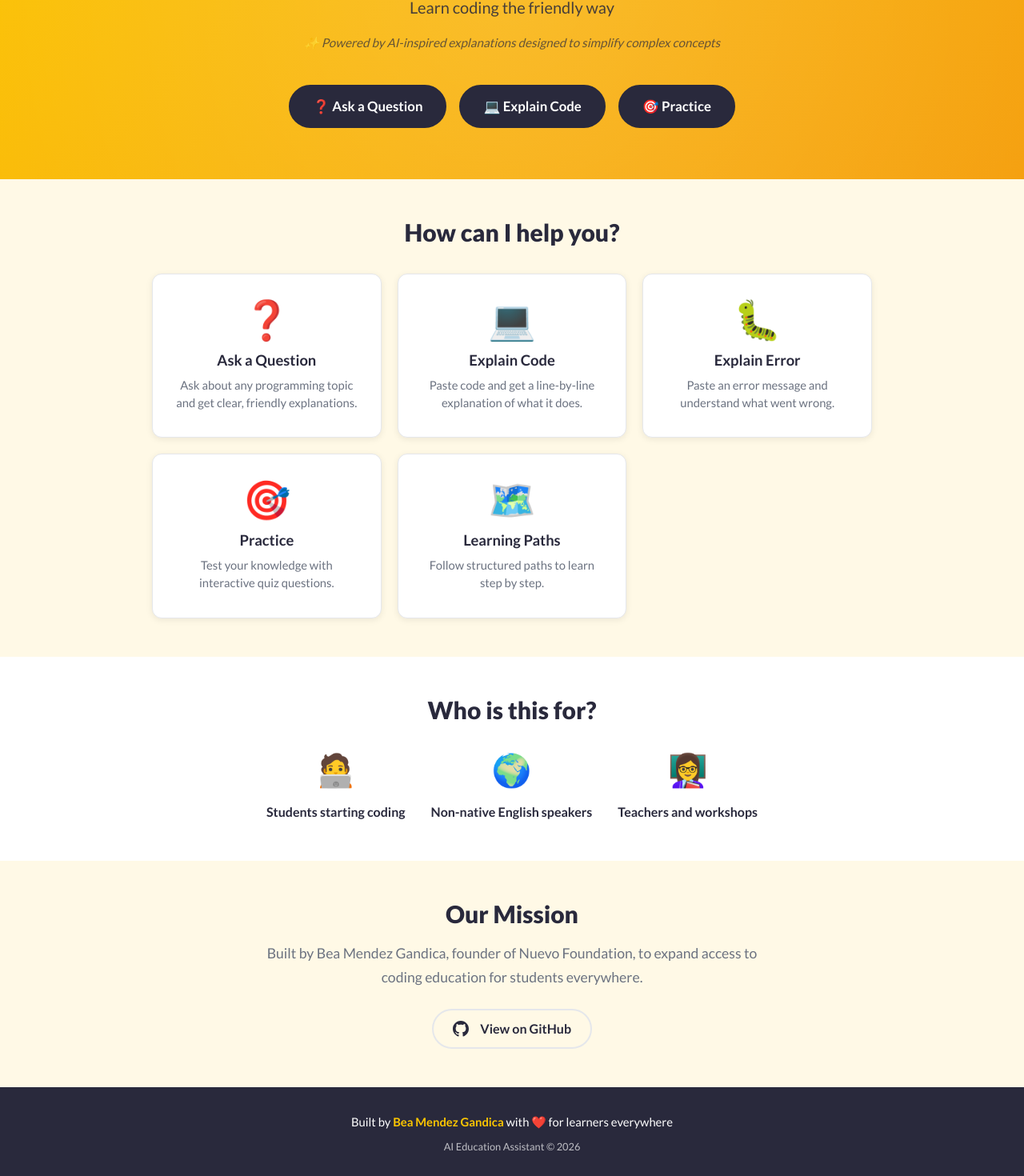
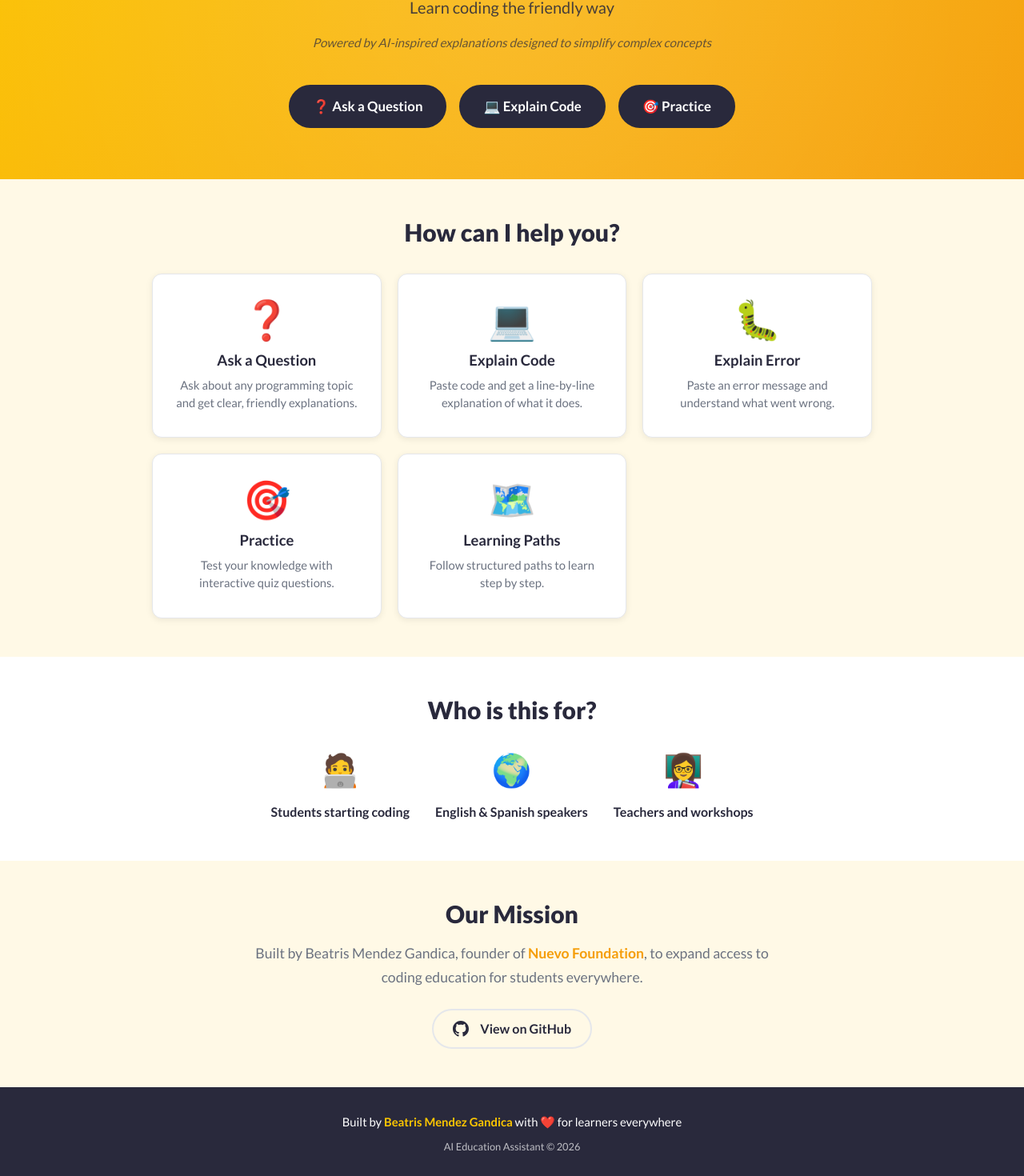
Before and after one commit to beagandica/ai-education-assistant, a React (Vite) app: page / in a window 1280 px wide. Shown: the part 277-1747 px from the top of the page at 80% size. Built offline with nearby package versions, Linux system fonts and the light colour scheme.

Commit message:
Changes based on feedback

```diff
--- a/src/components/Footer.tsx
+++ b/src/components/Footer.tsx
@@ -8,8 +8,8 @@ export function Footer() {
     <footer className="footer">
       <p className="footer__text">
         {language === 'es'
-          ? <>Creado por <a href="https://www.beagandica.com" target="_blank" rel="noopener noreferrer">Bea Mendez Gandica</a> con <span className="footer__heart">❤️</span> para estudiantes de todo el mundo</>
-          : <>Built by <a href="https://www.beagandica.com" target="_blank" rel="noopener noreferrer">Bea Mendez Gandica</a> with <span className="footer__heart">❤️</span> for learners everywhere</>}
+          ? <>Creado por <a href="https://www.beagandica.com" target="_blank" rel="noopener noreferrer">Beatris Mendez Gandica</a> con <span className="footer__heart">❤️</span> para estudiantes de todo el mundo</>
+          : <>Built by <a href="https://www.beagandica.com" target="_blank" rel="noopener noreferrer">Beatris Mendez Gandica</a> with <span className="footer__heart">❤️</span> for learners everywhere</>}
       </p>
       <p className="footer__credits">
         AI Education Assistant &copy; 2026
--- a/src/components/Hero.tsx
+++ b/src/components/Hero.tsx
@@ -16,8 +16,8 @@ export function Hero() {
       </p>
       <p className="hero__powered">
         {language === 'es'
-          ? '✨ Impulsado por explicaciones inspiradas en IA, diseñadas para simplificar conceptos complejos'
-          : '✨ Powered by AI-inspired explanations designed to simplify complex concepts'}
+          ? 'Impulsado por explicaciones inspiradas en IA, diseñadas para simplificar conceptos complejos'
+          : 'Powered by AI-inspired explanations designed to simplify complex concepts'}
       </p>
       <div className="hero__actions">
         <Link to="/ask" className="btn btn--secondary">
--- a/src/pages/Home.tsx
+++ b/src/pages/Home.tsx
@@ -24,12 +24,12 @@ export default function Home() {
   const audiences = language === 'es'
     ? [
         { icon: '🧑‍💻', label: 'Estudiantes que comienzan a programar' },
-        { icon: '🌍', label: 'Hablantes no nativos de inglés' },
+        { icon: '🌍', label: 'Hablantes de inglés y español' },
         { icon: '👩‍🏫', label: 'Docentes y talleres educativos' },
       ]
     : [
         { icon: '🧑‍💻', label: 'Students starting coding' },
-        { icon: '🌍', label: 'Non-native English speakers' },
+        { icon: '🌍', label: 'English & Spanish speakers' },
         { icon: '👩‍🏫', label: 'Teachers and workshops' },
       ];
 
@@ -83,8 +83,8 @@ export default function Home() {
           </h2>
           <p style={{ fontSize: '1.1rem', lineHeight: 1.7, color: 'var(--color-text-light)', marginBottom: '1.5rem' }}>
             {language === 'es'
-              ? 'Creado por Bea Mendez Gandica, fundadora de Nuevo Foundation, para expandir el acceso a la educación en programación para estudiantes en todas partes.'
-              : 'Built by Bea Mendez Gandica, founder of Nuevo Foundation, to expand access to coding education for students everywhere.'}
+              ? <>Creado por Beatris Mendez Gandica, fundadora de <a href="https://www.nuevofoundation.org" target="_blank" rel="noopener noreferrer" style={{ color: 'var(--color-accent)', fontWeight: 700, textDecoration: 'none' }}>Nuevo Foundation</a>, para expandir el acceso a la educación en programación para estudiantes en todas partes.</>
+              : <>Built by Beatris Mendez Gandica, founder of <a href="https://www.nuevofoundation.org" target="_blank" rel="noopener noreferrer" style={{ color: 'var(--color-accent)', fontWeight: 700, textDecoration: 'none' }}>Nuevo Foundation</a>, to expand access to coding education for students everywhere.</>}
           </p>
           <a
             href="https://github.com/beagandica/ai-education-assistant"
```
Also changed, not shown: public/og-image.svg, 1 other file (tests, documents, lock files or other folders).
